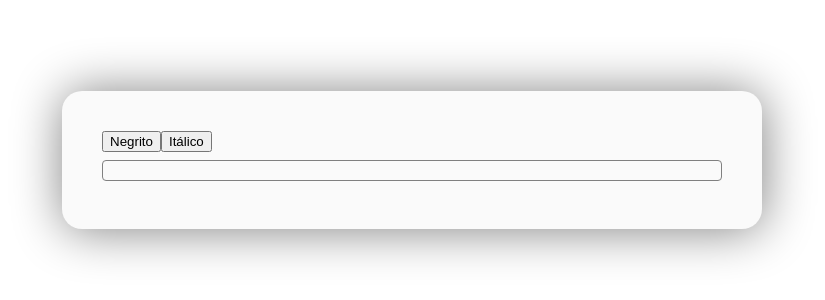
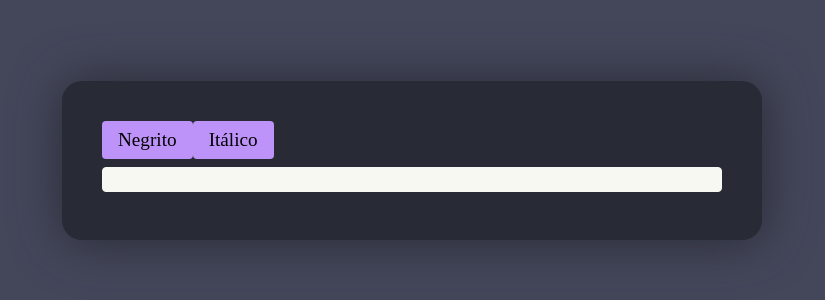
Before and after one commit to jrbytes/0001-palette, a Next.js app: page /draft-js in a window 1280 px wide. Shown: the part 248-548 px from the top of the page, without its empty margins (228-1053 px from the left). Built offline with nearby package versions, Linux system fonts and the light colour scheme.

Commit message:
update theme colors

```diff
--- a/src/components/Draft-js/MyEditor.tsx
+++ b/src/components/Draft-js/MyEditor.tsx
@@ -36,7 +36,7 @@ export function MyEditor() {
             }}>Itálico</button>
           </div>
 
-          <div style={{ border: '1px solid gray', borderRadius: '0.25rem' }}>
+          <div style={{ border: '1px solid var(--foreground)', borderRadius: '0.25rem', color: 'var(--purple)', backgroundColor: 'var(--foreground)' }}>
             <Editor
               ref={editor}
               editorState={editorState}
@@ -45,7 +45,7 @@ export function MyEditor() {
             />
           </div>
 
-          <div style={{ marginTop: '0.5rem', whiteSpace: 'pre-line' }}>{text}</div>
+          <div style={{ marginTop: '0.5rem', whiteSpace: 'pre-line', color: 'var(--foreground)' }}>{text}</div>
         </>
       )}
     </>
--- a/src/components/Draft-js/styles.module.css
+++ b/src/components/Draft-js/styles.module.css
@@ -1,7 +1,7 @@
 .wrapper {
   width: 700px;
-  background-color: #fafafa;
+  background-color: var(--background);
   padding: 40px;
-  box-shadow: 1px 1px 50px gray;
+  box-shadow: 1px 1px 50px var(--background);
   border-radius: 20px
 }
--- a/src/components/Palette/styles.module.css
+++ b/src/components/Palette/styles.module.css
@@ -2,7 +2,7 @@
   width: 700px;
   background-color: #fafafa;
   padding: 40px;
-  box-shadow: 1px 1px 50px gray;
+  box-shadow: 1px 1px 50px var(--background);
   border-radius: 20px
 }
 
--- a/src/styles/globals.css
+++ b/src/styles/globals.css
@@ -1,3 +1,49 @@
+:root {
+  --background: #282a36;
+  --current-line: #44475a;
+  --foreground: #f8f8f2;
+  --comment: #6272a4;
+  --cyan: #8be9fd;
+  --green: #50fa7b;
+  --orange: #ffb86c;
+  --pink: #ff79c6;
+  --purple: #bd93f9;
+  --red: #ff5555;
+  --yellow: #f1fa8c;
+}
+
 * {
   box-sizing: border-box;
 }
+
+body {
+  background-color: #44475a;
+  font-size: 1.2rem;
+}
+
+h1, h2, h3, h4, h5, h6, p {
+  color: #f8f8f2;
+  font-size: 1.2rem;
+}
+
+a {
+  color: #8be9fd;
+  text-decoration: none;
+  font-size: 1.2rem;
+}
+
+button {
+  background-color: #bd93f9;
+  border-radius: 0.25rem;
+  border: none;
+  font-family: 'Fira Code';
+  font-weight: 500;
+  font-size: 1.2rem;
+  padding: 0.5rem 1rem;
+  cursor: pointer;
+  transition: background-color 0.2s ease-in-out;
+}
+
+button:hover {
+  background-color: #ff79c6;
+}
```
